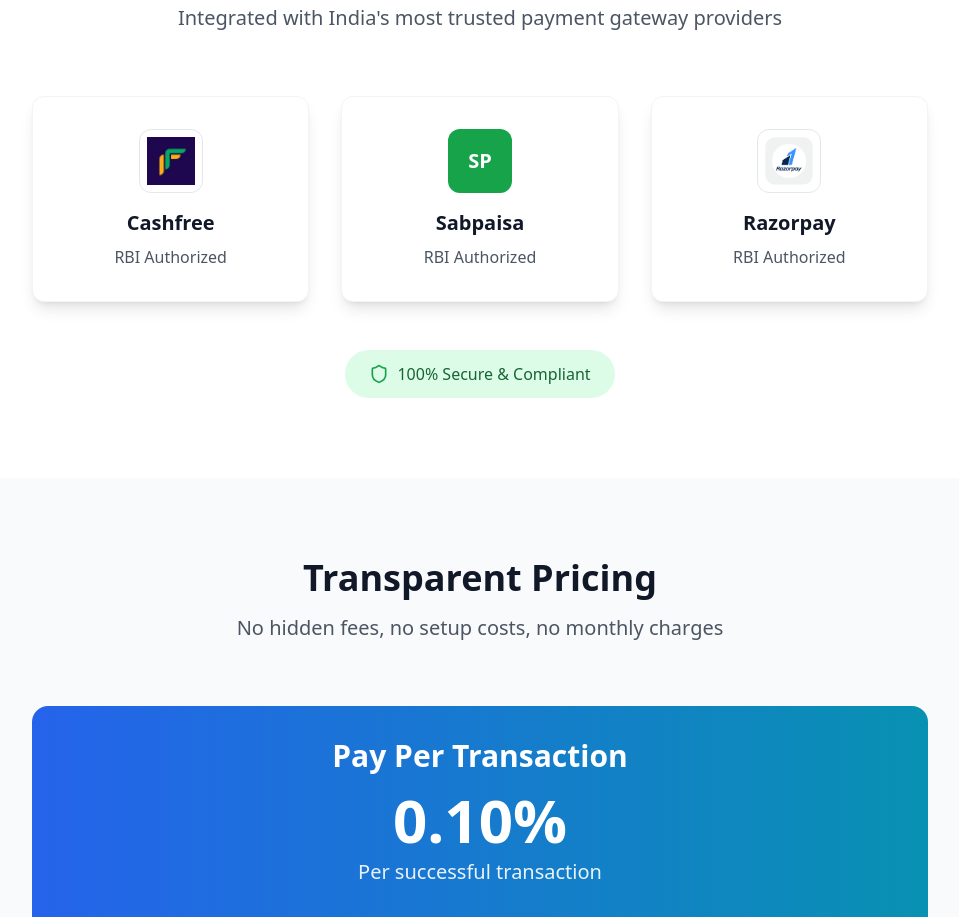
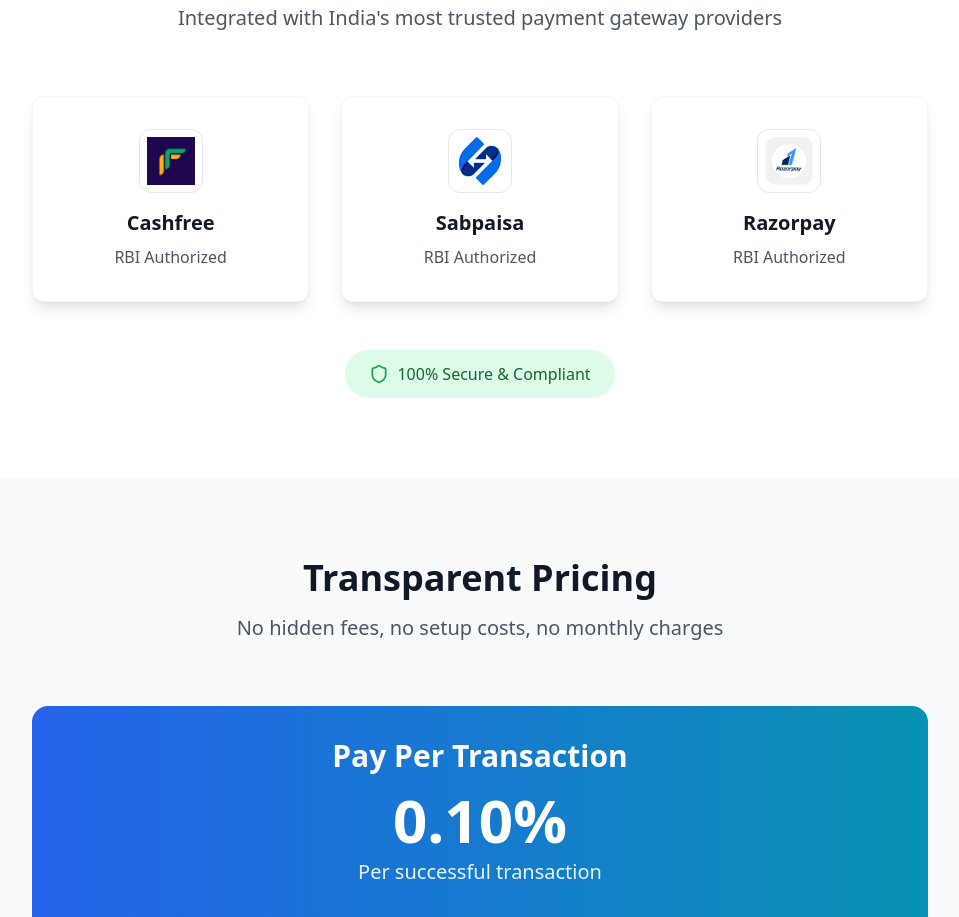
Before and after one commit to Ibnealamkhan/onegatewaypage, a React (Vite) app: page / in a window 1280 px wide. Shown: the part 1920-2837 px from the top of the page, without its empty margins (160-1119 px from the left). Built offline with nearby package versions, Linux system fonts and the light colour scheme; no server answers.

Commit message:
Add Sabpaisa logo to partner card

```diff
--- a/src/App.tsx
+++ b/src/App.tsx
@@ -185,7 +185,7 @@ function App() {
 
   const partners = [
     { name: "Cashfree", logo: "cashfree.png", color: "bg-white", isImage: true },
-    { name: "Sabpaisa", logo: "SP", color: "bg-green-600", isImage: false },
+    { name: "Sabpaisa", logo: "Group-47850-3.png", color: "bg-white", isImage: true },
     { name: "Razorpay", logo: "razor_pay_icon-ICtywSbN.png", color: "bg-white", isImage: true }
   ];
 
```
